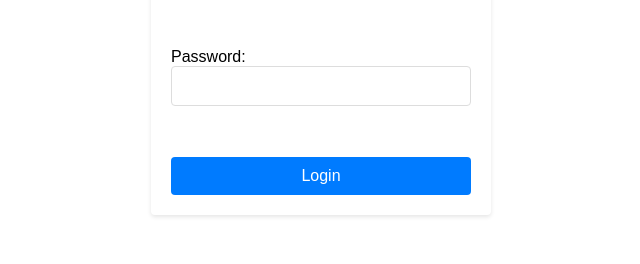
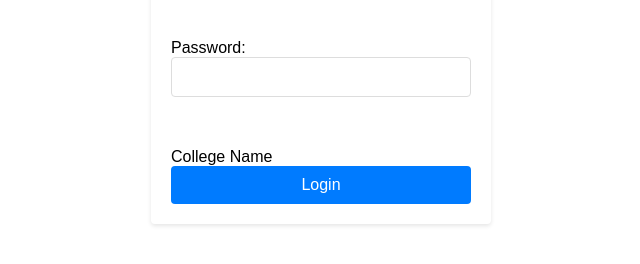
Before and after one commit to nikita024/git-practice, a plain HTML site: page index.html in a window 1280 px wide. Shown: the part 372-636 px from the top of the page, without its empty margins (319-959 px from the left). Drawn offline with Linux system fonts and the light colour scheme.

Commit message:
add college field in form

```diff
--- a/index.html
+++ b/index.html
@@ -19,7 +19,7 @@
             <label For password="Password">Password:</label>
             <input type="password" id="password" name="password" required>
             <br/><br/>
-            <!-- <label for college="College Name">College Name</label> -->
+            <label for college="College Name">College Name</label>
             <!-- <input type="college name"> -->
             <button type="submit">Login</button>
         </form>
```
